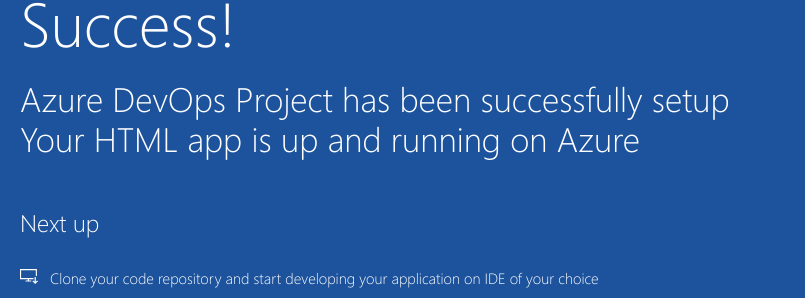
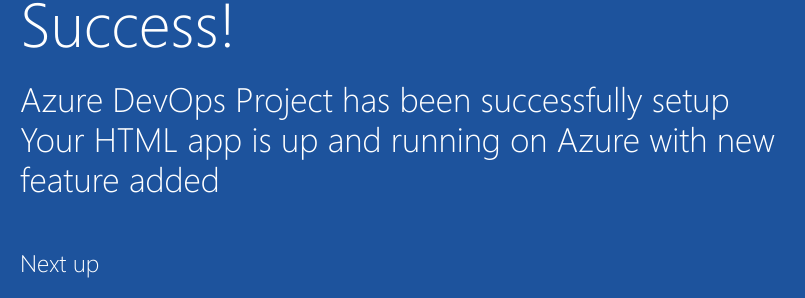
Before and after one commit to techhabiles/assigment1-devops, a plain HTML site: page index.html in a window 1280 px wide. Shown: the part 392-690 px from the top of the page, 205-1010 px from the left. Drawn offline with Linux system fonts and the light colour scheme.

Commit message:
feature added to new feature branch

```diff
--- a/index.html
+++ b/index.html
@@ -20,7 +20,7 @@
             <div class="content-body">
                 <div class="success-text">Success!</div>
                 <div class="description line-1"> Azure DevOps Project has been successfully setup</div>
-                <div class="description line-2"> Your HTML app is up and running on Azure</div>
+                <div class="description line-2"> Your HTML app is up and running on Azure with new feature added</div>
                 <div class="next-steps-container">
                     <div class="next-steps-header">Next up</div>
                     <div class="next-steps-body">
```
